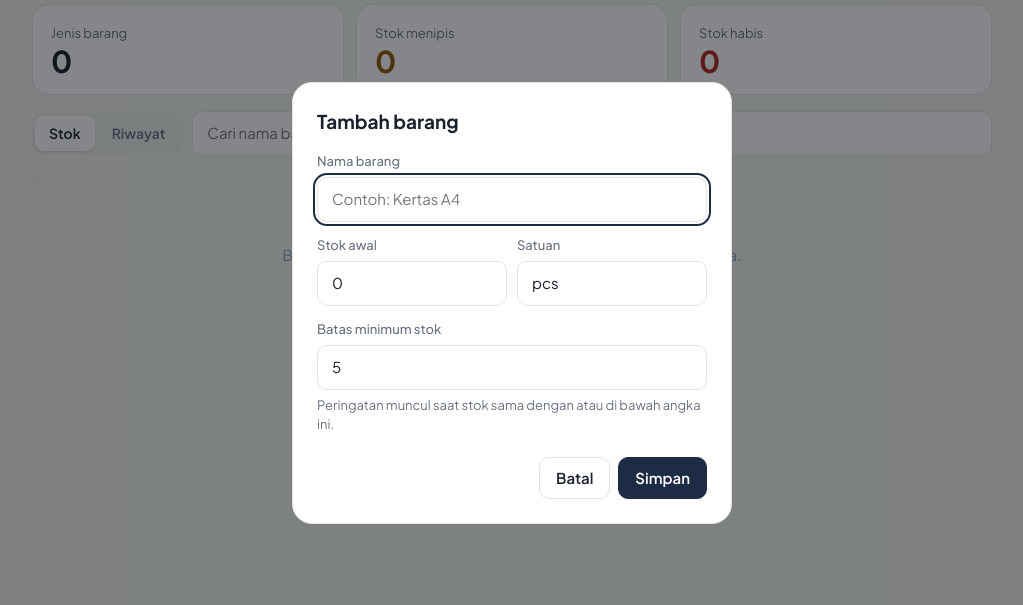
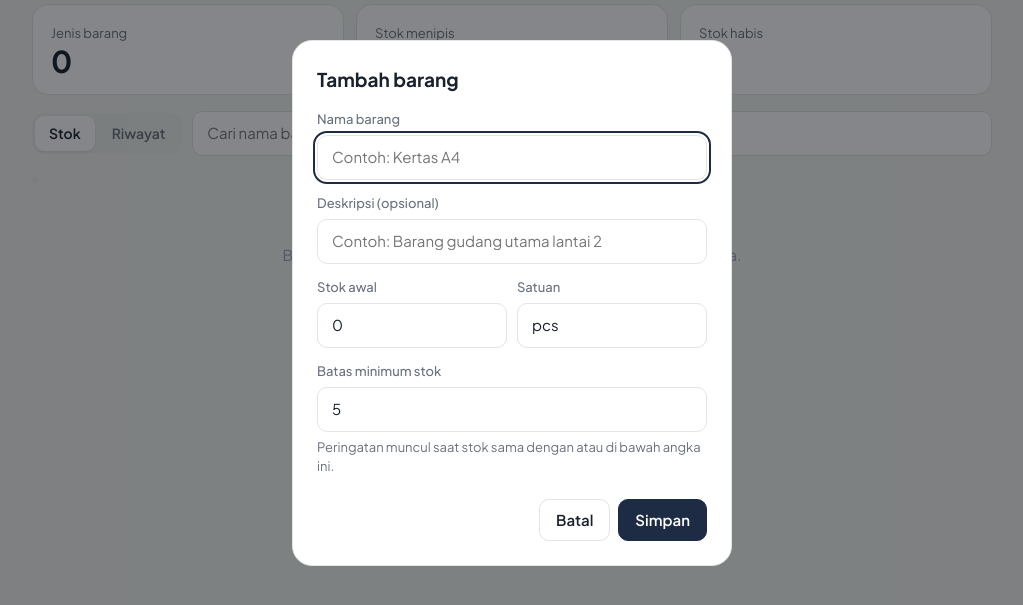
Before and after one commit to biru1717/stock-gudang, a plain HTML site: page index.html in a window 1280 px wide. Both pictures are taken after a click on the button "Tambah barang". Shown: the part 97-702 px from the top of the page, without its empty margins (128-1151 px from the left). Drawn offline with Linux system fonts and the light colour scheme.

Commit message:
Update index.html

```diff
--- a/index.html
+++ b/index.html
@@ -38,6 +38,10 @@
   <form method="dialog" id="fItem">
     <h2 id="tItemT">Tambah barang</h2>
     <label for="iNama">Nama barang</label><input id="iNama" required maxlength="60" placeholder="Contoh: Kertas A4">
+
+    <!-- TAMBAHAN INPUT DESKRIPSI -->
+    <label for="iDesc">Deskripsi (opsional)</label><input id="iDesc" maxlength="100" placeholder="Contoh: Barang gudang utama lantai 2">
+
     <div class="row">
       <div><label for="iStok">Stok awal</label><input id="iStok" type="number" min="0" value="0" required></div>
       <div><label for="iSatuan">Satuan</label><input id="iSatuan" value="pcs" required maxlength="12"></div>
@@ -47,7 +51,6 @@
     <div class="foot"><button type="button" class="cancel">Batal</button><button class="primary" type="submit">Simpan</button></div>
   </form>
 </dialog>
-
 <dialog id="dTrx">
   <form method="dialog" id="fTrx">
     <h2>Catat transaksi</h2>
```
